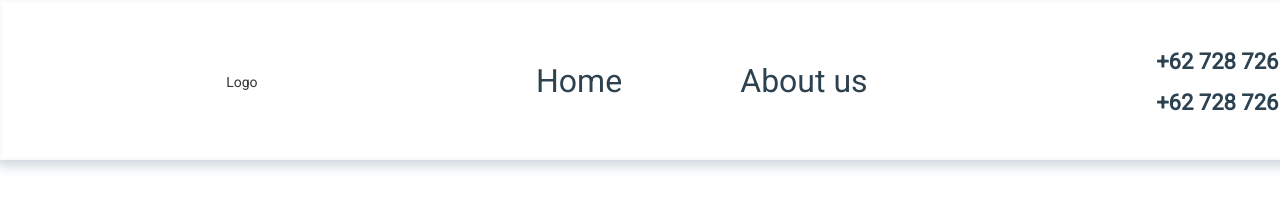
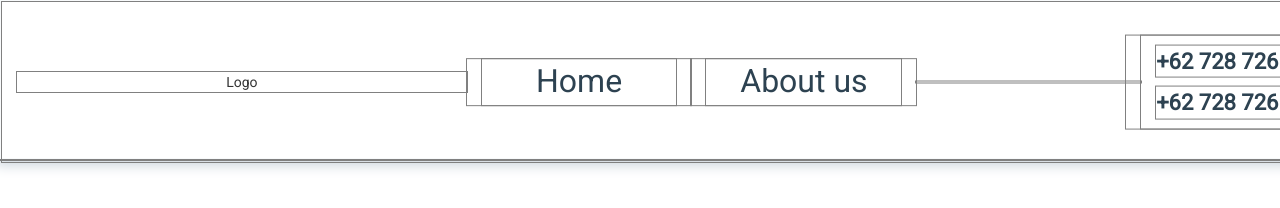
Before and after one commit to AKeeper/tourhunter, a website: page src/index.html in a window 1280 px wide. Shown: the top 208 px of the page. Drawn offline with nearby package versions, Linux system fonts and the light colour scheme.

```diff
--- a/src/styles/main.css
+++ b/src/styles/main.css
@@ -1,6 +1,6 @@
-/**{*/
-    /*outline: 1px solid grey;*/
-/*}*/
+*{
+    outline: 1px solid grey;
+}
 body{
     width: 2732px;
     text-align: center;
```
Also changed, not shown: src/index.html (+1 -0 lines).
